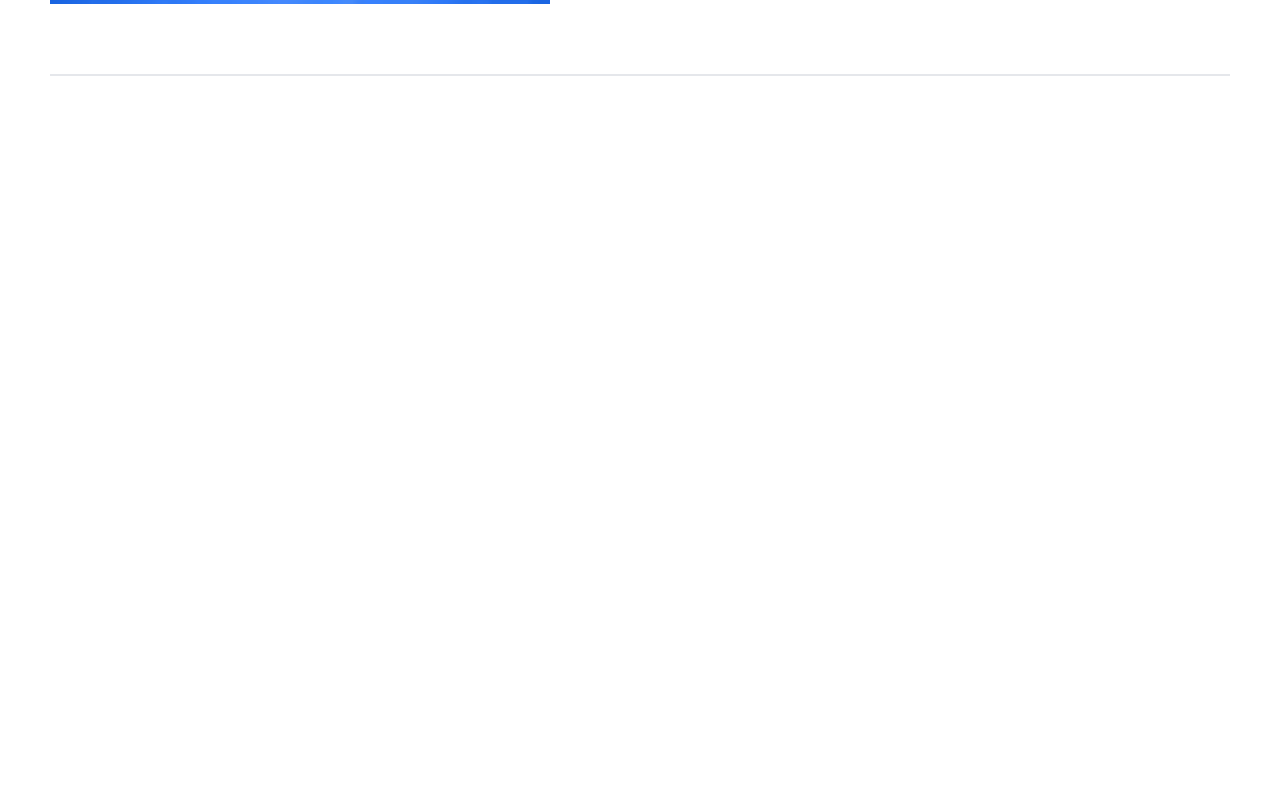
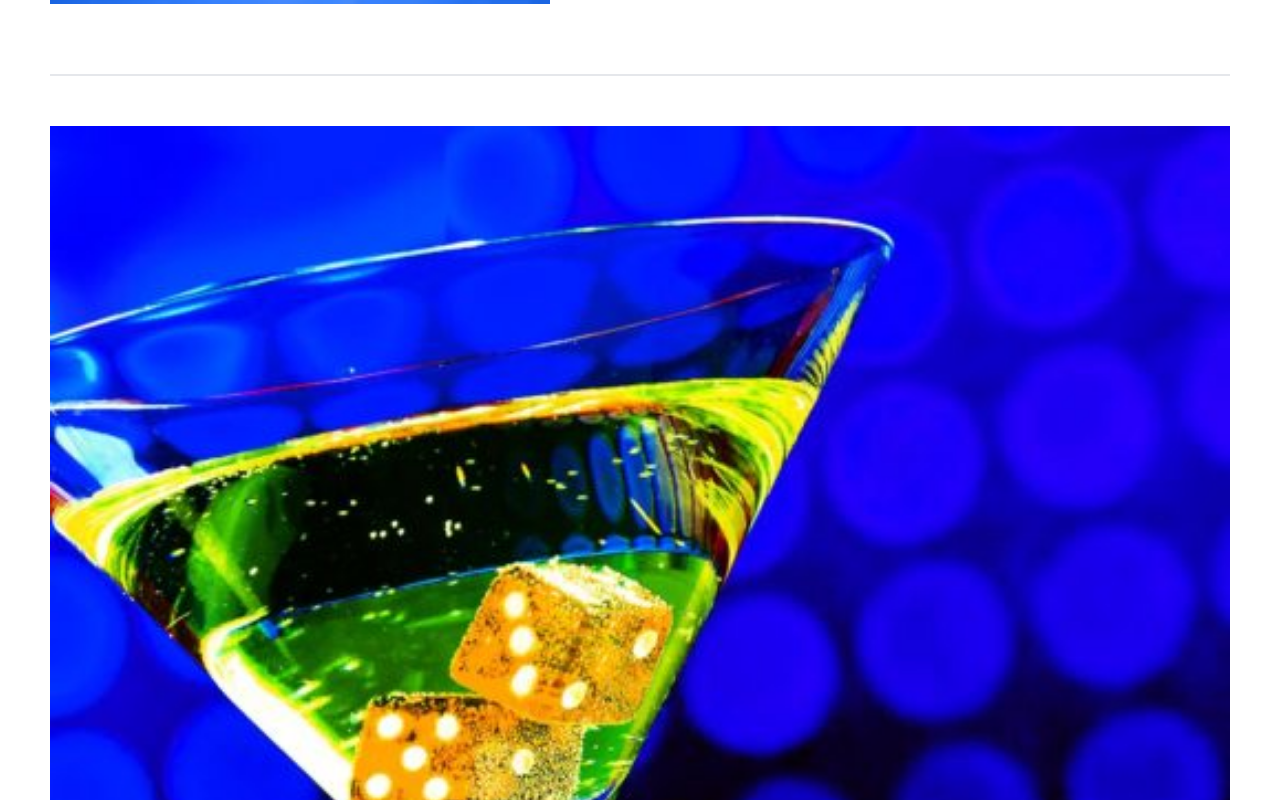
Before and after one commit to Akogwu24/clapway, a React (Create React App) app: page / in a window 1280 px wide. Shown: the part 2120-2920 px from the top of the page. Before the commit the page ends 2246 px from the top, so only its background shows below. Built offline with nearby package versions, Linux system fonts and the light colour scheme.

Commit message:
woriking on the games section

```diff
--- /dev/null
+++ b/src/components/Games.jsx
@@ -0,0 +1,14 @@
+import React from 'react';
+
+import drink from '../assets/images/drink2.jpg';
+import Card from '../components/common/Card';
+
+const Games = () => {
+  return (
+    <div>
+      <Card img={drink} />
+    </div>
+  );
+};
+
+export default Games;
--- /dev/null
+++ b/src/layout/GamesCannbis.jsx
@@ -0,0 +1,12 @@
+import React from 'react';
+import Games from '../components/Games';
+
+const GamesCannbis = () => {
+  return (
+    <section>
+      <Games />
+    </section>
+  );
+};
+
+export default GamesCannbis;
--- a/src/layout/ScienceServices.jsx
+++ b/src/layout/ScienceServices.jsx
@@ -7,7 +7,7 @@ import eye from '../assets/images/teary-eye.jpg';
 
 const ScienceServies = () => {
   return (
-    <section className='flex mb-20 pb-24 border-b-2'>
+    <section className='md:flex mb-20 pb-24 border-b-2'>
       <div className='max-w-lg '>
         <h1 className='text-6xl mb-5 font-bold'>Science</h1>
         <aside className=''>
--- a/src/pages/Home.jsx
+++ b/src/pages/Home.jsx
@@ -1,5 +1,6 @@
 import React from 'react';
 import Crypto from '../layout/Crypto';
+import GamesCannbis from '../layout/GamesCannbis';
 import Header from '../layout/Header';
 import ScienceSection from '../layout/ScienceServices';
 
@@ -9,6 +10,7 @@ const Home = () => {
       <Header />
       <ScienceSection />
       <Crypto />
+      <GamesCannbis />
     </div>
   );
 };
```
Also changed, not shown: 1 other file (tests, documents, lock files or other folders).
